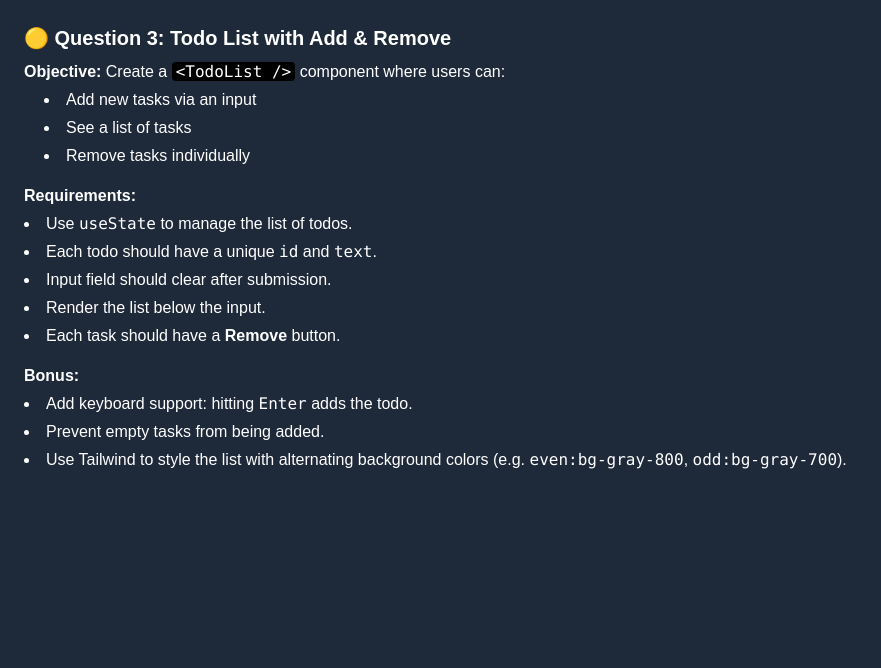
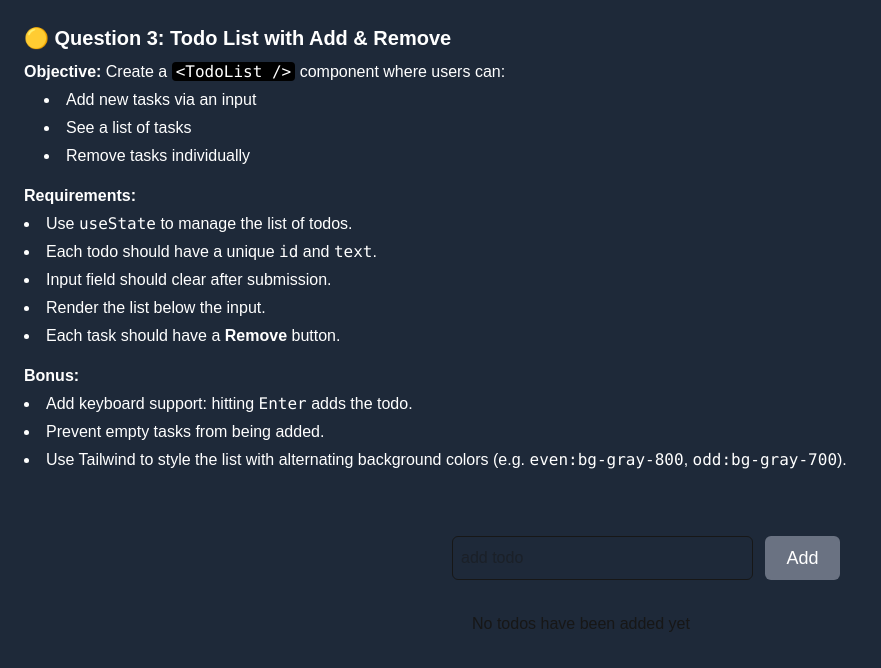
Before and after one commit to zohaib10/react-problems, a Next.js app: page /problem/3 in a window 1280 px wide. Shown: the top 668 px of the page, without its empty margins (0-881 px from the left). Built offline with nearby package versions, Linux system fonts and the light colour scheme.

Commit message:
problem 3

```diff
--- a/src/app/problem/3/page.tsx
+++ b/src/app/problem/3/page.tsx
@@ -1,3 +1,7 @@
+"use client";
+
+import { useRef, useState } from "react";
+
 const QuestionCard = () => (
   <div className="p-6 text-white">
     <h2 className="text-xl font-bold mb-2">
@@ -48,10 +52,123 @@ const QuestionCard = () => (
   </div>
 );
 
+type Todo = {
+  id: string;
+  text: string;
+};
+
+type TodoFormProps = {
+  onSubmit: (val: string) => void;
+};
+
+const TodoForm = ({ onSubmit }: TodoFormProps) => {
+  const [todo, setTodo] = useState<string>();
+  const inputRef = useRef<HTMLInputElement>(null);
+
+  const handleClick = () => {
+    if (todo) {
+      onSubmit(todo);
+      setTodo("");
+      if (inputRef.current) {
+        inputRef.current.value = "";
+      }
+    }
+  };
+
+  const handleKeyDown = (e: React.KeyboardEvent<HTMLInputElement>) => {
+    if (e.key === "Enter" && todo) {
+      onSubmit(todo);
+      setTodo("");
+      if (inputRef.current) {
+        inputRef.current.value = "";
+      }
+    }
+  };
+
+  return (
+    <div className=" flex justify-center w-[400px]">
+      <input
+        type="text"
+        ref={inputRef}
+        className="p-2 mx-3 border rounded-md w-[320px]"
+        placeholder="add todo"
+        onChange={(e) => setTodo(e.target.value)}
+        onKeyDown={handleKeyDown}
+      />
+
+      <button
+        disabled={!todo}
+        onClick={handleClick}
+        className="w-[80px] py-2 text-lg rounded-md bg-purple-600 text-white disabled:bg-gray-500"
+      >
+        Add
+      </button>
+    </div>
+  );
+};
+
+type DisplayListProps = {
+  todos: Todo[];
+  removeTodo: (id: string) => void;
+};
+const DisplayList = ({ todos, removeTodo }: DisplayListProps) => {
+  if (!todos.length) {
+    return <p className="m-8">No todos have been added yet</p>;
+  }
+
+  return (
+    <table className="w-[400px] my-6 border text-center">
+      <thead>
+        <tr>
+          <th className="p-2 border">Task</th>
+          <th className="w-[82px]">Remove</th>
+        </tr>
+      </thead>
+      <tbody>
+        {todos.map((todo) => (
+          <tr key={todo.id} className="border even:bg-gray-900 odd:bg-gray-700">
+            <td className="border">{todo.text}</td>
+            <td className="w-[82px] h-[40px]">
+              <button
+                className="w-full h-full bg-red-500 border-red-500 text-center"
+                onClick={() => removeTodo(todo.id)}
+              >
+                x
+              </button>
+            </td>
+          </tr>
+        ))}
+      </tbody>
+    </table>
+  );
+};
+
+const List = () => {
+  const [todos, setTodos] = useState<Todo[]>([]);
+
+  const handleSubmit = (text: string) =>
+    setTodos([...todos, { id: crypto.randomUUID(), text }]);
+
+  const handleRemoveTodo = (id: string) => {
+    const newTodos = todos.filter((t) => t.id !== id);
+    setTodos(newTodos);
+  };
+
+  return (
+    <div className="flex flex-col">
+      <TodoForm onSubmit={handleSubmit} />
+      <DisplayList todos={todos} removeTodo={handleRemoveTodo} />
+    </div>
+  );
+};
+
 export default function TodoList() {
   return (
     <div className="w-full h-dvh bg-gray-800">
       <QuestionCard />
+      <div className="w-full flex justify-center mt-10 ">
+        <List />
+      </div>
     </div>
   );
 }
```
